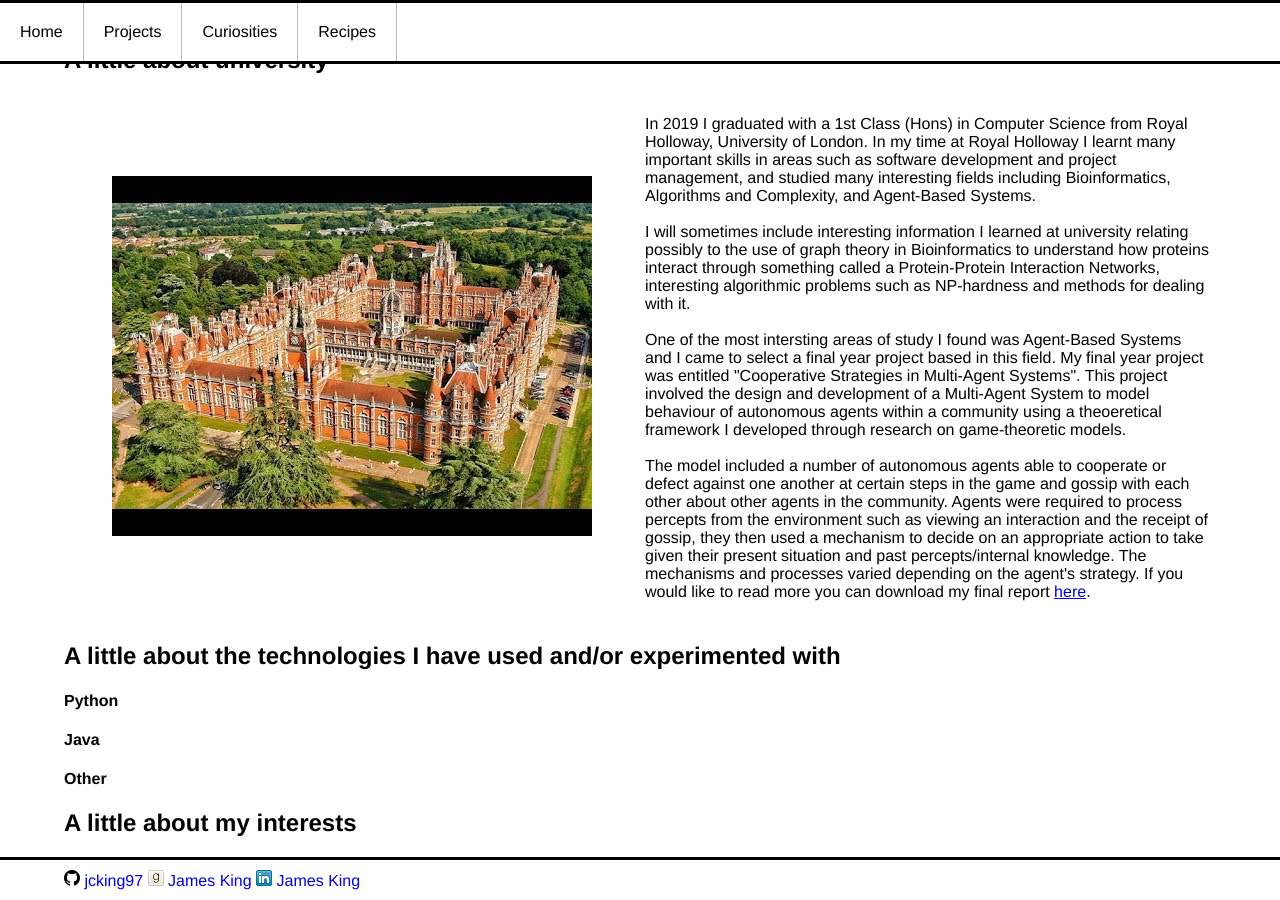
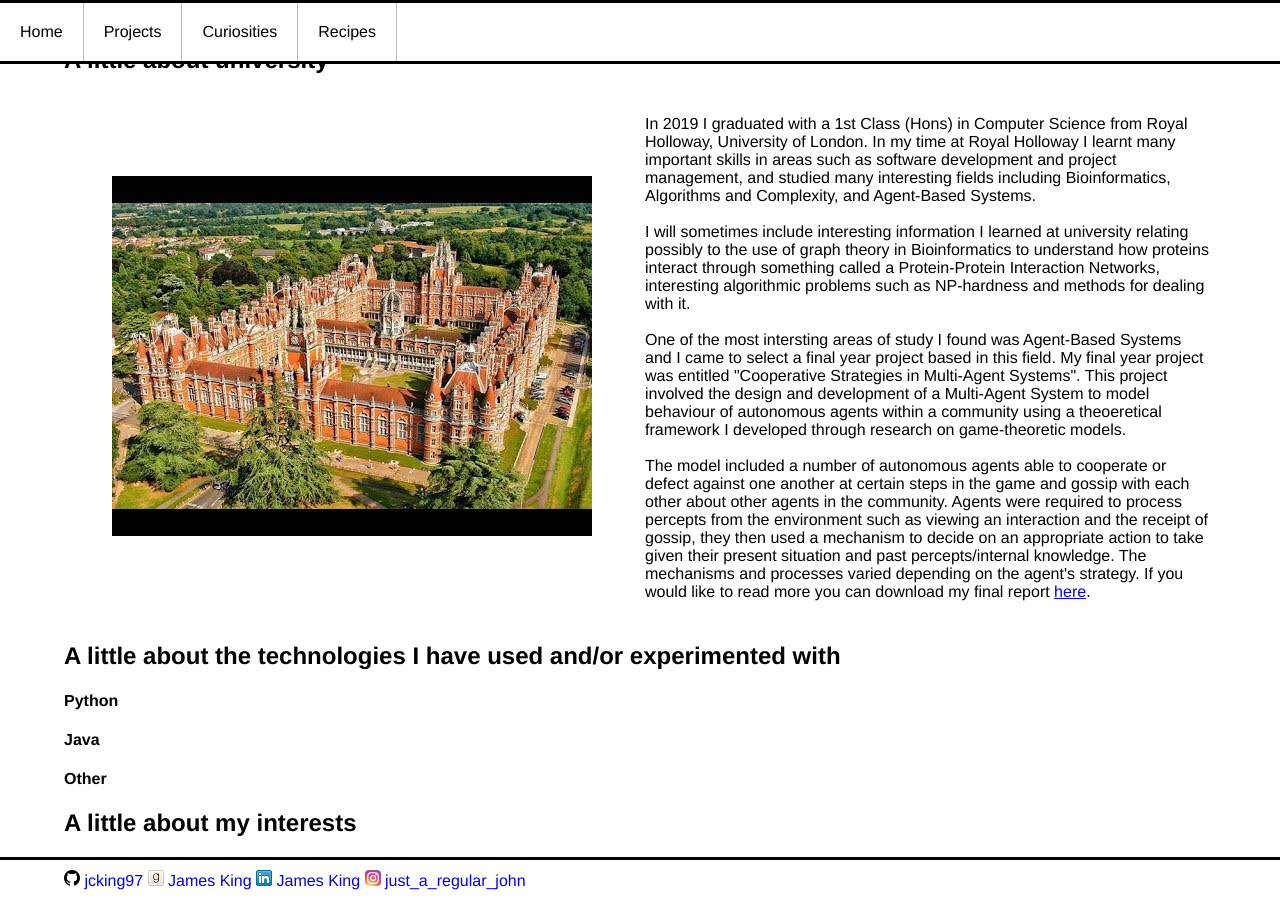
Before and after one commit to JCKing97/jcking97.github.io, a Jekyll site: the page built from index.md, in a window 1280 px wide and 900 px high, scrolled down 1722 px. Built offline with Jekyll 4.4.1, drawn with Linux system fonts in a browser that asks for light colours.

Commit message:
Add insta

```diff
--- a/_config.yml
+++ b/_config.yml
@@ -37,6 +37,11 @@ media:
     link: https://www.linkedin.com/in/james-king-28a154146/
     name: James King
     icon: assets/img/linked_in_icon_16px.png
+  - site: Instagram
+    link: https://www.instagram.com/just_a_regular_john/
+    name: just_a_regular_john
+    icon: assets/img/instagram_icon_16px.png
+
 
 defaults:
   - scope:
```
Also changed, not shown: assets/img/instagram_icon_16px.png (added).
